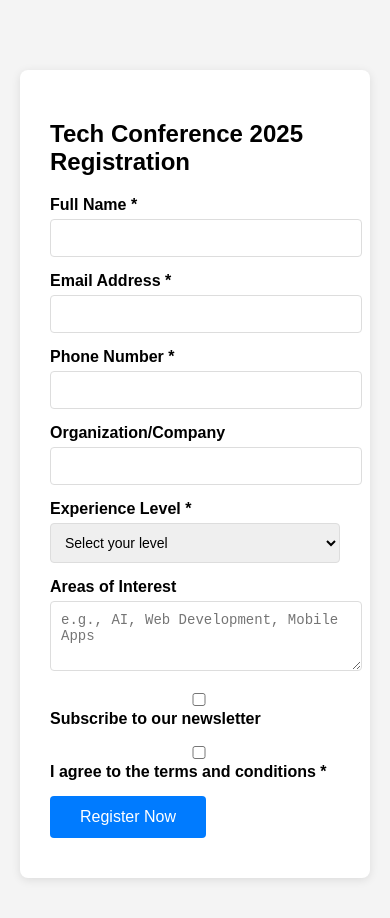
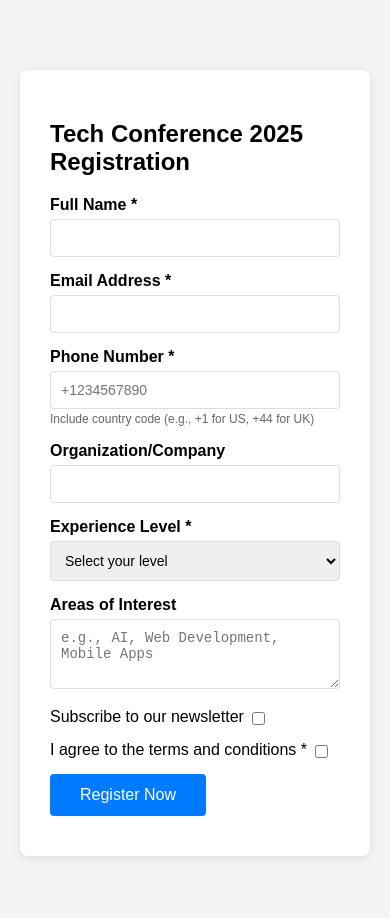
Before and after one commit to harinee234567/my-repo, a plain HTML site: page registration/index.html in a window 390 px wide. Drawn offline with nearby package versions, Linux system fonts and the light colour scheme.

Commit message:
feat(validation): add international phone validation using libphonenumber-js

```diff
--- a/registration/index.html
+++ b/registration/index.html
@@ -4,7 +4,11 @@
 <meta charset="UTF-8">
 <meta name="viewport" content="width=device-width, initial-scale=1.0">
 <title>Event Registration Form</title>
+<script src="https://cdnjs.cloudflare.com/ajax/libs/libphonenumber-js/1.10.44/libphonenumber-js.min.js"></script>
 <style>
+* {
+    box-sizing: border-box;
+}
 body {
 font-family: Arial, sans-serif;
 max-width: 600px;
@@ -26,6 +30,19 @@ label {
 display: block;
 margin-bottom: 5px;
 font-weight: bold;
+}
+.checkbox-label {
+    display: flex;
+    align-items: center;
+    font-weight: normal;
+    margin-bottom: 0;
+    cursor: pointer;
+}
+
+.checkbox-label input[type="checkbox"] {
+    width: auto;
+    margin-left: 8px; /* Small gap between text and checkbox */
+    margin-bottom: 0;
 }
 input, select, textarea {
 width: 100%;
@@ -74,8 +91,8 @@ margin-top: 10px;
 </div>
 <div class="form-group">
   <label for="phone">Phone Number *</label>
-<input type="tel" id="phone" name="phone" required>
-
+  <input type="tel" id="phone" name="phone" required placeholder="+1234567890">
+  <small style="color: #666; font-size: 12px;">Include country code (e.g., +1 for US, +44 for UK)</small>
 <div class="error" id="phoneError"></div>
 </div>
 <div class="form-group">
@@ -101,17 +118,16 @@ years)</option>
 placeholder="e.g., AI, Web Development, Mobile Apps"></textarea>
 </div>
 <div class="form-group">
-<label>
-<input type="checkbox" id="newsletter"
-name="newsletter">
+    <label class="checkbox-label">
         Subscribe to our newsletter
+        <input type="checkbox" id="newsletter" name="newsletter">
     </label>
 </div>
+
 <div class="form-group">
-<label>
-<input type="checkbox" id="terms" name="terms"
-required>
+    <label class="checkbox-label">
         I agree to the terms and conditions *
+        <input type="checkbox" id="terms" name="terms" required>
     </label>
     <div class="error" id="termsError"></div>
 </div>
@@ -136,37 +152,44 @@ const terms = document.getElementById('terms').checked;
 let isValid = true;
 // Validate full name
 if (fullName.length < 2) {
-showError('nameError', 'Full name must be at least 2
-characters long');
+showError('nameError', 'Full name must be at least 2 characters long');
 isValid = false;
 }
 // Validate email
 const emailRegex = /^[^\s@]+@[^\s@]+\.[^\s@]+$/;
 if (!emailRegex.test(email)) {
-showError('emailError', 'Please enter a valid email
-address');
+showError('emailError', 'Please enter a valid email address');
 isValid = false;
 }
-// Validate phone
-const phoneRegex = /^[0-9]{10}$/;
-if (!phoneRegex.test(phone.replace(/\D/g, ''))) {
-showError('phoneError', 'Please enter a valid 10-digit
-phone number');
+// Validate phone (international)
+// Validate phone (international)
+try {
+  const phoneNumber = libphonenumber.parsePhoneNumber(phone);
+  if (!phoneNumber.isValid()) {
+    showError('phoneError', 'Please enter a valid phone number with country code (e.g., +1234567890)');
+    isValid = false;
+  } else {
+    // Store normalized E.164 format for submission
+    document.getElementById('phone').setAttribute('data-normalized', phoneNumber.format('E.164'));
+  }
+} catch (error) {
+  showError('phoneError', 'Please enter a valid phone number with country code (e.g., +1234567890)');
   isValid = false;
 }
 // Validate experience
 if (!experience) {
-showError('experienceError', 'Please select your experience
-level');
+showError('experienceError', 'Please select your experience level');
 isValid = false;
 }
 // Validate terms
 if (!terms) {
-showError('termsError', 'You must agree to the terms and
-conditions');
+showError('termsError', 'You must agree to the terms and conditions');
 isValid = false;
 }
 if (isValid) {
+// Get the normalized phone number for submission
+const normalizedPhone = document.getElementById('phone').getAttribute('data-normalized');
+console.log('Normalized phone for submission:', normalizedPhone);
 document.getElementById('successMessage').textContent =
 'Registration successful! Thank you for registering.';
 document.getElementById('registrationForm').reset();
```
Lines whose indentation alone changed are shown as unchanged.
